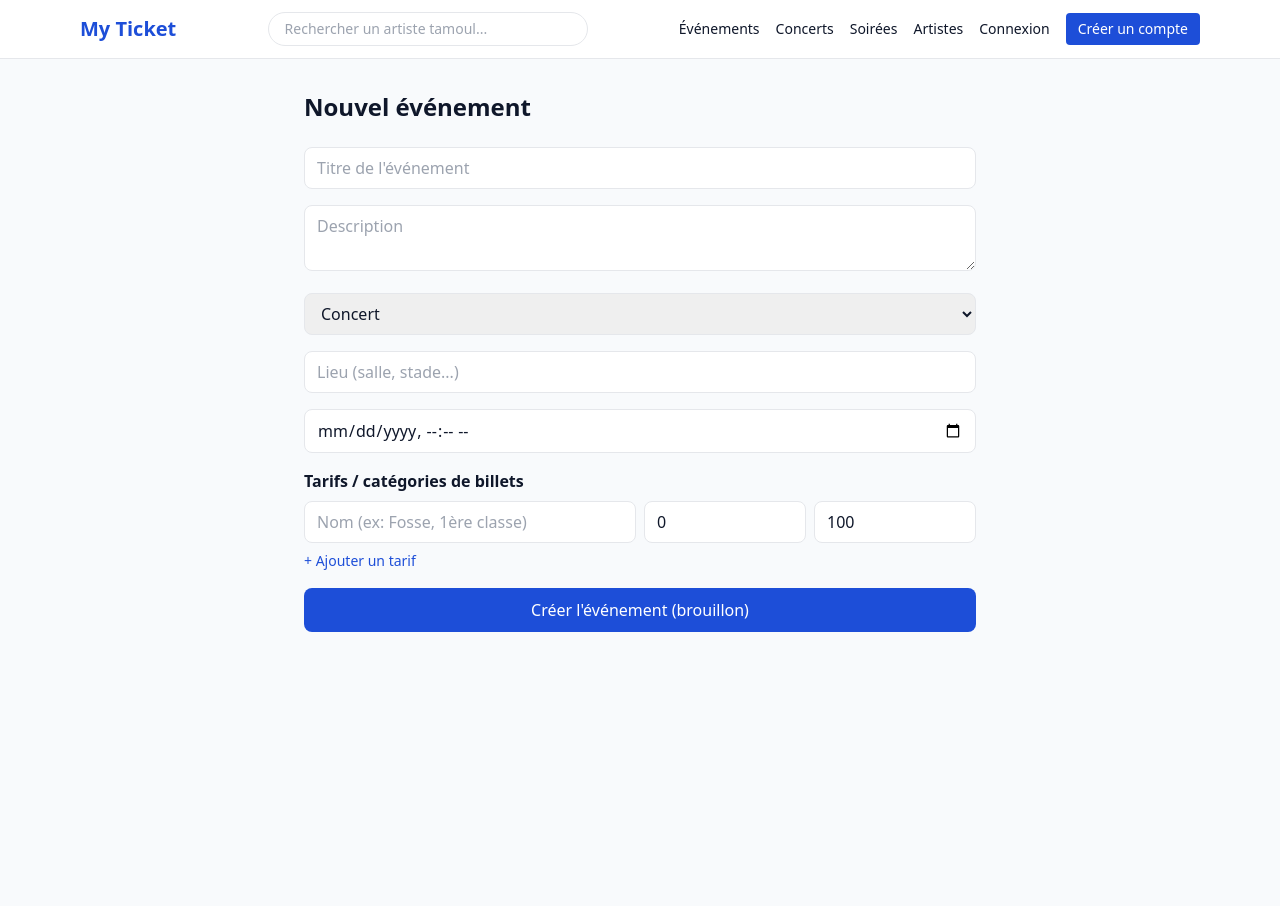
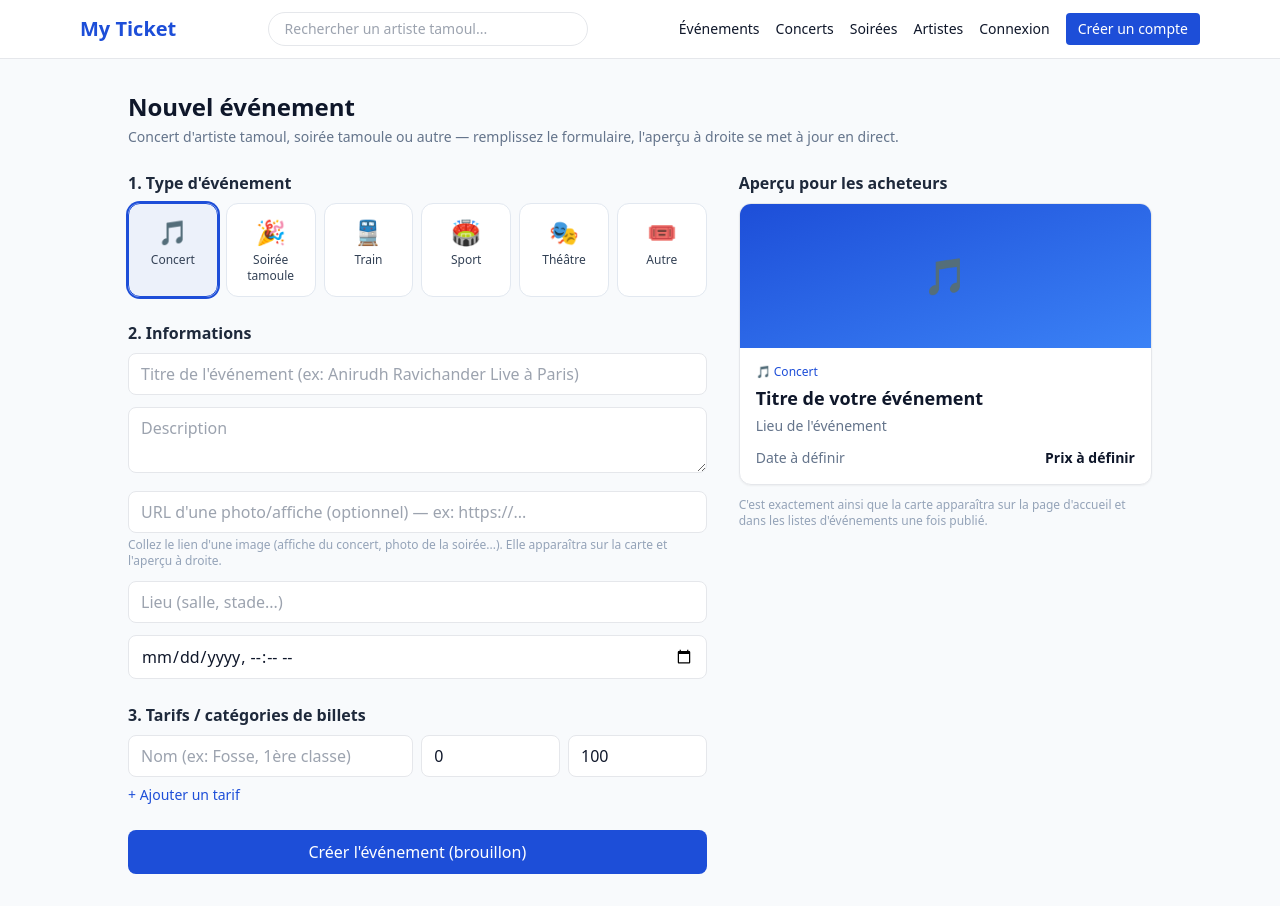
Before and after one commit to Billeterie-plus/Billetterie-plus, a Next.js app in the folder web/: page /organizer/events/new in a window 1280 px wide. Before the commit the page ends 800 px from the top, so only its background shows below. Built offline with nearby package versions, Linux system fonts and the light colour scheme; no server answers.

Commit message:
Redynamise la page de creation d'evenement: selecteur visuel, photo, apercu en direct

```diff
--- a/web/app/events/[id]/page.tsx
+++ b/web/app/events/[id]/page.tsx
@@ -58,6 +58,10 @@ export default function EventDetailPage() {
   return (
     <div className="grid grid-cols-1 gap-8 lg:grid-cols-3">
       <div className="lg:col-span-2">
+        {event.imageUrl && (
+          // eslint-disable-next-line @next/next/no-img-element
+          <img src={event.imageUrl} alt={event.title} className="mb-4 h-56 w-full rounded-xl object-cover sm:h-72" />
+        )}
         <p className="text-sm font-medium text-brand">{event.type}</p>
         <h1 className="mt-1 text-3xl font-bold">{event.title}</h1>
         <p className="mt-2 text-slate-500">
--- a/web/app/organizer/events/new/page.tsx
+++ b/web/app/organizer/events/new/page.tsx
@@ -6,12 +6,22 @@ import { api } from "../../../../lib/api";
 
 const EMPTY_TIER = { name: "", price: 0, quota: 100, seated: false };
 
+const TYPE_OPTIONS = [
+  { value: "CONCERT", label: "Concert", emoji: "🎵" },
+  { value: "SOIREE", label: "Soirée tamoule", emoji: "🎉" },
+  { value: "TRAIN", label: "Train", emoji: "🚆" },
+  { value: "SPORT", label: "Sport", emoji: "🏟️" },
+  { value: "THEATRE", label: "Théâtre", emoji: "🎭" },
+  { value: "OTHER", label: "Autre", emoji: "🎟️" },
+];
+
 export default function NewEventPage() {
   const router = useRouter();
   const [form, setForm] = useState({
     title: "",
     description: "",
     type: "CONCERT",
+    imageUrl: "",
     venue: "",
     departureStation: "",
     arrivalStation: "",
@@ -20,9 +30,11 @@ export default function NewEventPage() {
   const [tiers, setTiers] = useState([{ ...EMPTY_TIER }]);
   const [error, setError] = useState("");
   const [loading, setLoading] = useState(false);
+  const [imageError, setImageError] = useState(false);
 
   function updateForm(key: string, value: string) {
     setForm((f) => ({ ...f, [key]: value }));
+    if (key === "imageUrl") setImageError(false);
   }
 
   function updateTier(i: number, key: string, value: any) {
@@ -38,6 +50,7 @@ export default function NewEventPage() {
         method: "POST",
         body: {
           ...form,
+          imageUrl: form.imageUrl || undefined,
           startDateTime: new Date(form.startDateTime).toISOString(),
           ticketTypes: tiers.map((t) => ({ ...t, price: Number(t.price), quota: Number(t.quota) })),
         },
@@ -51,14 +64,48 @@ export default function NewEventPage() {
   }
 
   const isTrain = form.type === "TRAIN";
+  const selectedType = TYPE_OPTIONS.find((t) => t.value === form.type)!;
+  const minPrice = tiers.length ? Math.min(...tiers.map((t) => Number(t.price) || 0)) : 0;
+  const previewDate = form.startDateTime
+    ? new Date(form.startDateTime).toLocaleDateString("fr-FR", { day: "2-digit", month: "short", year: "numeric" })
+    : null;
 
   return (
-    <div className="mx-auto max-w-2xl">
-      <h1 className="mb-6 text-2xl font-bold">Nouvel événement</h1>
-      <form onSubmit={handleSubmit} className="space-y-4">
+    <div className="mx-auto max-w-5xl">
+      <h1 className="mb-1 text-2xl font-bold">Nouvel événement</h1>
+      <p className="mb-6 text-sm text-slate-500">
+        Concert d'artiste tamoul, soirée tamoule ou autre — remplissez le formulaire, l'aperçu à droite se met à jour en direct.
+      </p>
+
+      <div className="grid grid-cols-1 gap-8 lg:grid-cols-[1.4fr_1fr]">
+        <form onSubmit={handleSubmit} className="space-y-6">
+          {/* Type d'événement en cartes visuelles */}
+          <div>
+            <h2 className="mb-2 font-semibold text-slate-800">1. Type d'événement</h2>
+            <div className="grid grid-cols-3 gap-2 sm:grid-cols-6">
+              {TYPE_OPTIONS.map((t) => (
+                <button
+                  key={t.value}
+                  type="button"
+                  onClick={() => updateForm("type", t.value)}
+                  className={`flex flex-col items-center gap-1 rounded-xl border p-3 text-center transition hover:-translate-y-0.5 hover:shadow-md ${
+                    form.type === t.value ? "border-brand bg-brand/5 ring-2 ring-brand" : "border-slate-200 bg-white"
+                  }`}
+                >
+                  <span className="text-2xl">{t.emoji}</span>
+                  <span className="text-xs font-medium text-slate-700">{t.label}</span>
+                </button>
+              ))}
+            </div>
+          </div>
+
+          {/* Infos principales */}
+          <div>
+            <h2 className="mb-2 font-semibold text-slate-800">2. Informations</h2>
+            <div className="space-y-3">
               <input
                 required
-          placeholder="Titre de l'événement"
+                placeholder="Titre de l'événement (ex: Anirudh Ravichander Live à Paris)"
                 value={form.title}
                 onChange={(e) => updateForm("title", e.target.value)}
                 className="w-full rounded-lg border px-3 py-2"
@@ -69,18 +116,18 @@ export default function NewEventPage() {
                 onChange={(e) => updateForm("description", e.target.value)}
                 className="w-full rounded-lg border px-3 py-2"
               />
-        <select
-          value={form.type}
-          onChange={(e) => updateForm("type", e.target.value)}
+
+              <div>
+                <input
+                  placeholder="URL d'une photo/affiche (optionnel) — ex: https://..."
+                  value={form.imageUrl}
+                  onChange={(e) => updateForm("imageUrl", e.target.value)}
                   className="w-full rounded-lg border px-3 py-2"
-        >
-          <option value="CONCERT">Concert</option>
-          <option value="SOIREE">Soirée tamoule</option>
-          <option value="TRAIN">Train</option>
-          <option value="SPORT">Sport</option>
-          <option value="THEATRE">Théâtre</option>
-          <option value="OTHER">Autre</option>
-        </select>
+                />
+                <p className="mt-1 text-xs text-slate-400">
+                  Collez le lien d'une image (affiche du concert, photo de la soirée...). Elle apparaîtra sur la carte et l'aperçu à droite.
+                </p>
+              </div>
 
               {isTrain ? (
                 <div className="grid grid-cols-2 gap-3">
@@ -116,9 +163,12 @@ export default function NewEventPage() {
                 onChange={(e) => updateForm("startDateTime", e.target.value)}
                 className="w-full rounded-lg border px-3 py-2"
               />
+            </div>
+          </div>
 
+          {/* Tarifs */}
           <div>
-          <h2 className="mb-2 font-semibold">Tarifs / catégories de billets</h2>
+            <h2 className="mb-2 font-semibold text-slate-800">3. Tarifs / catégories de billets</h2>
             <div className="space-y-2">
               {tiers.map((t, i) => (
                 <div key={i} className="grid grid-cols-4 gap-2">
@@ -154,7 +204,7 @@ export default function NewEventPage() {
             <button
               type="button"
               onClick={() => setTiers((ts) => [...ts, { ...EMPTY_TIER }])}
-            className="mt-2 text-sm text-brand"
+              className="mt-2 text-sm text-brand hover:underline"
             >
               + Ajouter un tarif
             </button>
@@ -163,11 +213,54 @@ export default function NewEventPage() {
           {error && <p className="text-sm text-red-600">{error}</p>}
           <button
             disabled={loading}
-          className="w-full rounded-lg bg-brand py-2.5 text-white hover:bg-brand-dark disabled:opacity-50"
+            className="w-full rounded-lg bg-brand py-2.5 text-white transition hover:scale-[1.01] hover:bg-brand-dark disabled:opacity-50"
           >
             {loading ? "Création…" : "Créer l'événement (brouillon)"}
           </button>
         </form>
+
+        {/* Aperçu en direct */}
+        <div className="lg:sticky lg:top-20 lg:self-start">
+          <h2 className="mb-2 font-semibold text-slate-800">Aperçu pour les acheteurs</h2>
+          <div className="overflow-hidden rounded-xl border bg-white shadow-sm">
+            <div className="flex h-36 items-center justify-center bg-gradient-to-br from-brand to-brand-light text-white">
+              {form.imageUrl && !imageError ? (
+                // eslint-disable-next-line @next/next/no-img-element
+                <img
+                  src={form.imageUrl}
+                  alt=""
+                  className="h-full w-full object-cover"
+                  onError={() => setImageError(true)}
+                />
+              ) : (
+                <span className="text-4xl">{selectedType.emoji}</span>
+              )}
+            </div>
+            <div className="p-4">
+              <div className="text-xs font-medium text-brand">
+                {selectedType.emoji} {selectedType.label}
+              </div>
+              <h3 className="mt-1 text-lg font-semibold">{form.title || "Titre de votre événement"}</h3>
+              <p className="mt-1 text-sm text-slate-500">
+                {isTrain
+                  ? form.departureStation && form.arrivalStation
+                    ? `${form.departureStation} → ${form.arrivalStation}`
+                    : "Gare de départ → Gare d'arrivée"
+                  : form.venue || "Lieu de l'événement"}
+              </p>
+              <div className="mt-3 flex items-center justify-between text-sm">
+                <span className="text-slate-500">{previewDate || "Date à définir"}</span>
+                <span className="font-semibold">
+                  {tiers.length && tiers.some((t) => t.name) ? `à partir de ${minPrice}€` : "Prix à définir"}
+                </span>
+              </div>
+            </div>
+          </div>
+          <p className="mt-3 text-xs text-slate-400">
+            C'est exactement ainsi que la carte apparaîtra sur la page d'accueil et dans les listes d'événements une fois publié.
+          </p>
+        </div>
+      </div>
     </div>
   );
 }
--- a/web/components/EventCard.tsx
+++ b/web/components/EventCard.tsx
@@ -20,8 +20,13 @@ export default function EventCard({ event }: { event: any }) {
   return (
     <Link
       href={`/events/${event.id}`}
-      className="block rounded-xl border bg-white p-4 shadow-sm transition duration-300 hover:-translate-y-1 hover:shadow-xl animate-fadeInUp"
+      className="block overflow-hidden rounded-xl border bg-white shadow-sm transition duration-300 hover:-translate-y-1 hover:shadow-xl animate-fadeInUp"
     >
+      {event.imageUrl && (
+        // eslint-disable-next-line @next/next/no-img-element
+        <img src={event.imageUrl} alt={event.title} className="h-36 w-full object-cover" />
+      )}
+      <div className="p-4">
         <div className="text-xs font-medium text-brand">{TYPE_LABELS[event.type] || event.type}</div>
         <h3 className="mt-1 text-lg font-semibold">{event.title}</h3>
         <p className="mt-1 text-sm text-slate-500">
@@ -33,6 +38,7 @@ export default function EventCard({ event }: { event: any }) {
           <span className="text-slate-500">{date}</span>
           <span className="font-semibold">à partir de {minPrice}€</span>
         </div>
+      </div>
     </Link>
   );
 }
```
Lines whose indentation alone changed are shown as unchanged.
